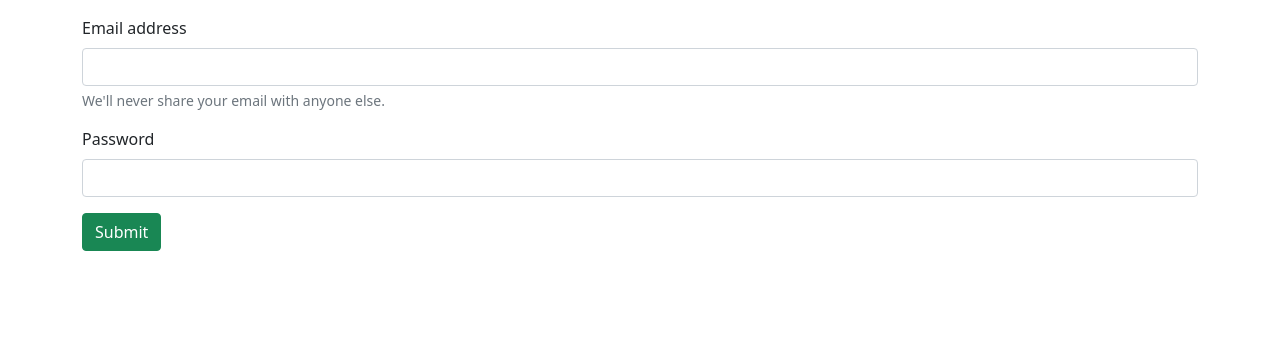
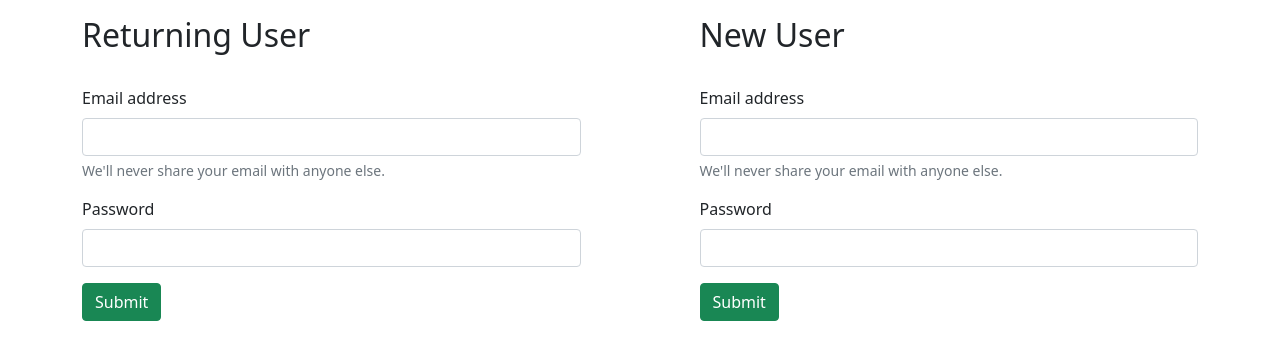
Before and after one commit to RatPlushie/Alter, a Django app: page /login/ in a window 1280 px wide. Shown: the part 56-416 px from the top of the page. Run offline with Django 3.2, Linux system fonts and the light colour scheme.

Commit message:
added registration form

```diff
--- a/alter/alter_app/templates/alter_app/login.html
+++ b/alter/alter_app/templates/alter_app/login.html
@@ -2,8 +2,12 @@
 {% block content %}
 
 <main class="container py-3">
-    <form class="">
-        <div class="mb-3">
+    <div class="row row-col-3 justify-content-between">
+    	<!-- Login form -->
+      	<form class="col" id="loginform">
+			<h2>Returning User</h2>
+
+    		<div class="mb-3 pt-4">
         		<label for="InputEmail1" class="form-label">Email address</label>
 
           		<input type="email" class="form-control" id="InputEmail1" aria-describedby="emailHelp">
@@ -19,6 +23,33 @@
 
         	<button type="submit" class="btn btn-success">Submit</button>
     	</form>
+
+		<!-- Divider -->
+		<div class="col-1">
+
+		</div>
+
+		<!-- New account form -->
+		<form class="col" id="registrationform">
+			<h2>New User</h2>
+
+			<div class="mb-3 pt-4">
+				<label for="InputEmail1" class="form-label">Email address</label>
+
+				<input type="email" class="form-control" id="InputEmail1" aria-describedby="emailHelp">
+
+				<div id="emailHelp" class="form-text">We'll never share your email with anyone else.</div>
+			</div>
+
+			<div class="mb-3">
+				<label for="InputPassword1" class="form-label">Password</label>
+
+				<input type="password" class="form-control" id="InputPassword1">
+			</div>
+
+			<button type="submit" class="btn btn-success">Submit</button>
+		</form>
+    </div>
 </main>
 
 {% endblock %}
```
Lines whose indentation alone changed are shown as unchanged.
